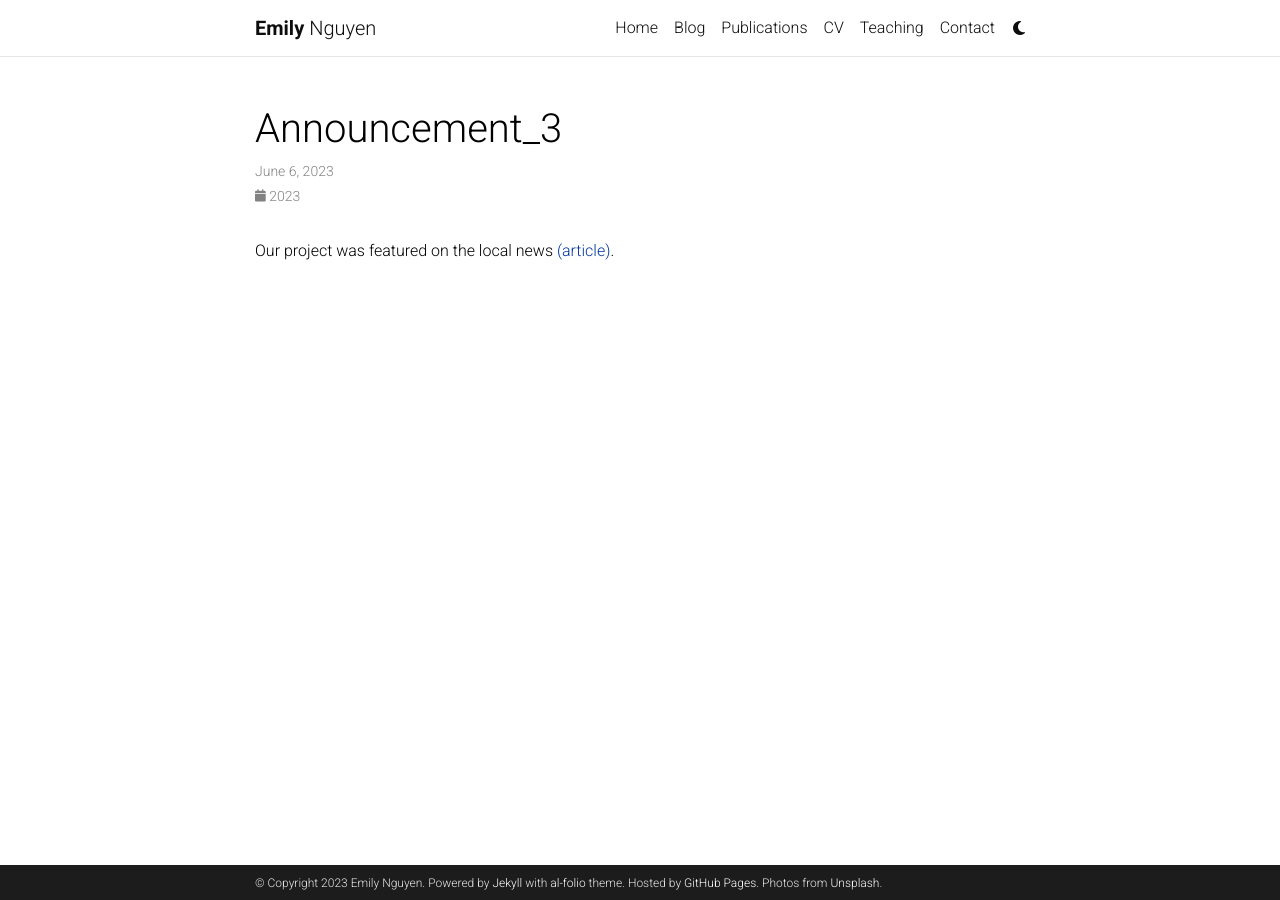
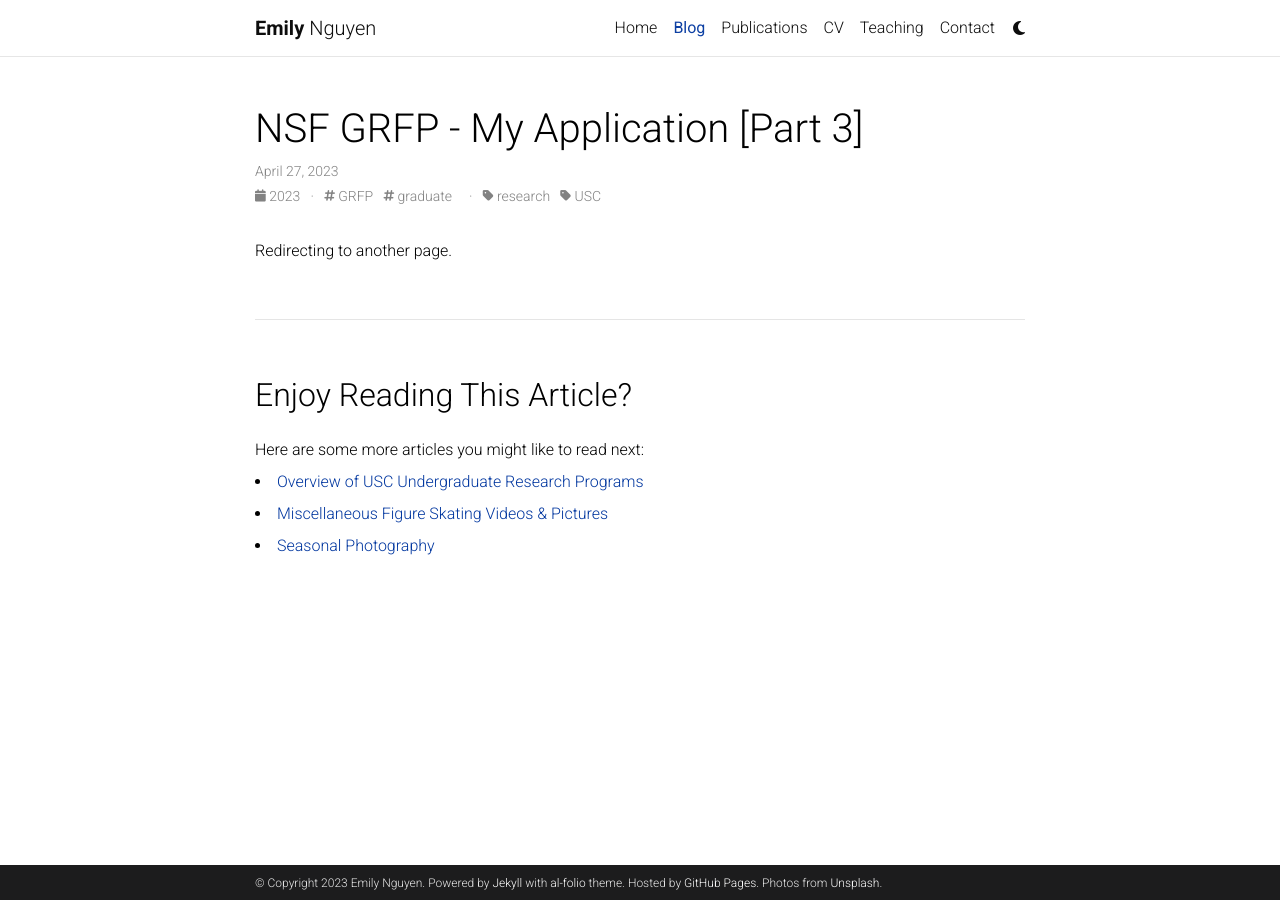
Before and after one commit to eemokey/eemokey.github.io, a Jekyll site: the page built from _posts/2022-01-02-GRFP_tips copy.md, in a window 1280 px wide. Built offline with Jekyll 4.4.1, drawn with Linux system fonts in a browser that asks for light colours; comment, search, counter and statistics services are not loaded; a style sheet for code colours, icons or effects is not loaded.

Commit message:
nsf split blog

```diff
--- a/_news/announcement_3.md
+++ b/_posts/2022-01-02-GRFP_tips copy.md
@@ -1,8 +1,13 @@
 ---
 layout: post
-date: 2023-06-06 07:59:00-0400
-inline: true
-related_posts: false
+title: NSF GRFP - My Application [Part 3]
+date: 2023-04-27 17:39:00
+description:
+redirect: /assets/pdf/Blog_Post_NSF_GRFP_my_application.pdf
+tags: GRFP graduate
+categories: research USC
+related_posts: true
+featured: false
 ---
 
-Our project was featured on the local news [(article)](https://spectrumnews1.com/ca/la-west/education/2023/06/06/usc-invests--1-billion-into-advancing-computing-research--curriculum).
+Redirecting to another page.
--- a/_posts/2022-01-02-USC_undergradresearch.md
+++ b/_posts/2022-01-02-USC_undergradresearch.md
@@ -1,6 +1,6 @@
 ---
 layout: post
-title: Overview of USC Undergraduate Research
+title: Overview of USC Undergraduate Research Programs
 date: 2023-12-20 17:39:00
 description:
 redirect: /assets/pdf/Blog_Post_USC_undergrad_research_programs.pdf
```
Also changed, not shown: _posts/2022-01-02-GRFP_about.md (+1 -1 lines), _posts/2022-01-02-cal_research_units.md (+1 -1 lines), 3 other files.
